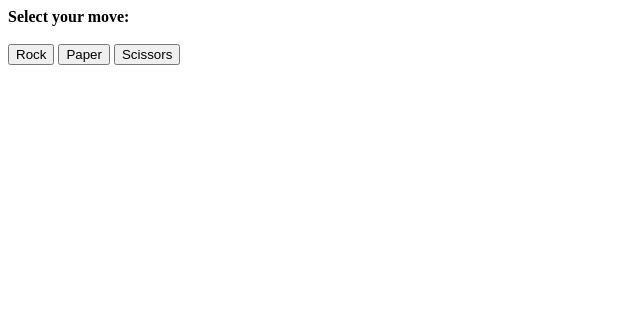
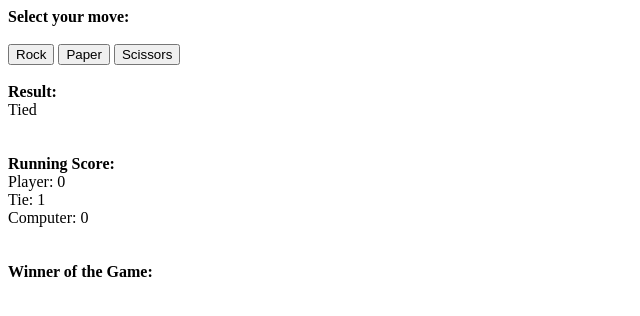
Before and after one commit to Grelgn/TOP-RPS, a plain HTML site: page index.html in a window 1280 px wide. Both pictures are taken after a click on the button "Rock". Shown: the whole page, without its empty margins (0-640 px from the left). Drawn offline with Linux system fonts and the light colour scheme.

Commit message:
Keeping score and displaying the winner

```diff
--- a/index.html
+++ b/index.html
@@ -14,6 +14,23 @@
         <button class="btn">Paper</button>
         <button class="btn">Scissors</button>
     </div>
+    <br>
+    <div>
+        <strong>Result: </strong>
+        <div class="result">&nbsp</div>
+    </div>
+    <br><br>
+    <div>
+        <strong>Running Score: </strong>
+        <div class="playerScore">Player: 0</div>
+        <div class="tieScore">Tie: 0</div>
+        <div class="computerScore">Computer: 0</div>
+    </div>
+    <br><br>
+    <div>
+        <strong>Winner of the Game:</strong>
+        <div class="winner">&nbsp</div>
+    </div>
     <script src="javascript.js"></script>
 </body>
 </html>
--- a/javascript.js
+++ b/javascript.js
@@ -10,7 +10,7 @@ function getComputerChoice()
     {
         return "Paper"
     }
-    else if (randomize === 2)
+    else
     {
         return "Scissors"
     }
@@ -20,22 +20,49 @@ function getComputerChoice()
 const buttons = document.querySelectorAll('.btn')
 buttons.forEach(btn => btn.addEventListener('click', playRound))
 
-// play round and declare winner
+// score prerequisite
+const result = document.querySelector('.result')
+const pScore = document.querySelector('.playerScore')
+const tScore = document.querySelector('.tieScore')
+const cScore = document.querySelector('.computerScore')
+const winner = document.querySelector('.winner')
+let pCount = 0, tCount = 0, cCount = 0
+
+// play round and keep score
 function playRound(e)
 {
     let computer = getComputerChoice()
     let player = e.target.textContent
 
+    if (pCount === 5 || cCount === 5)
+    {
+        return 0
+    }
+
     if ((player === "Rock" && computer === "Scissors") || (player === "Paper" && computer === "Rock") || (player === "Scissors" && computer === "Paper"))
     {
-        return "player"
+        pCount++
+        pScore.textContent = pScore.textContent.replace((pCount - 1).toString(), pCount.toString())
+        result.textContent = "You Won"
+        if (pCount === 5)
+        {
+            winner.textContent = "Player Wins!"
+        }
     }
     else if (player === computer)
     {
-        return "tie"
+        tCount++
+        tScore.textContent = tScore.textContent.replace((tCount - 1).toString(), tCount.toString())
+        result.textContent = "Tied"
     }
     else
     {
-        return "computer"
+        cCount++
+        cScore.textContent = cScore.textContent.replace((cCount - 1).toString(), cCount.toString())
+        result.textContent = "You Lost"
+        if (cCount === 5)
+        {
+            winner.textContent = "Computer Wins!"
+        }
     }
 }
```
